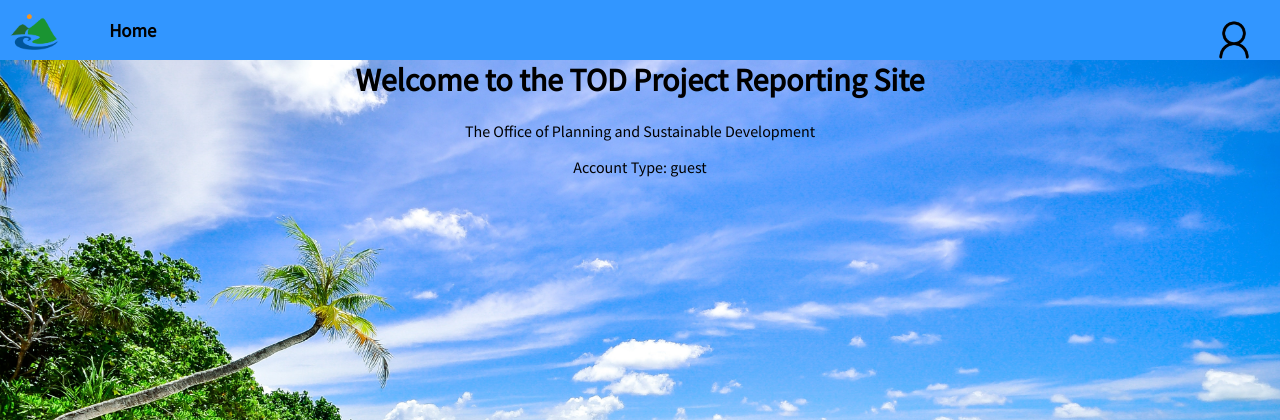
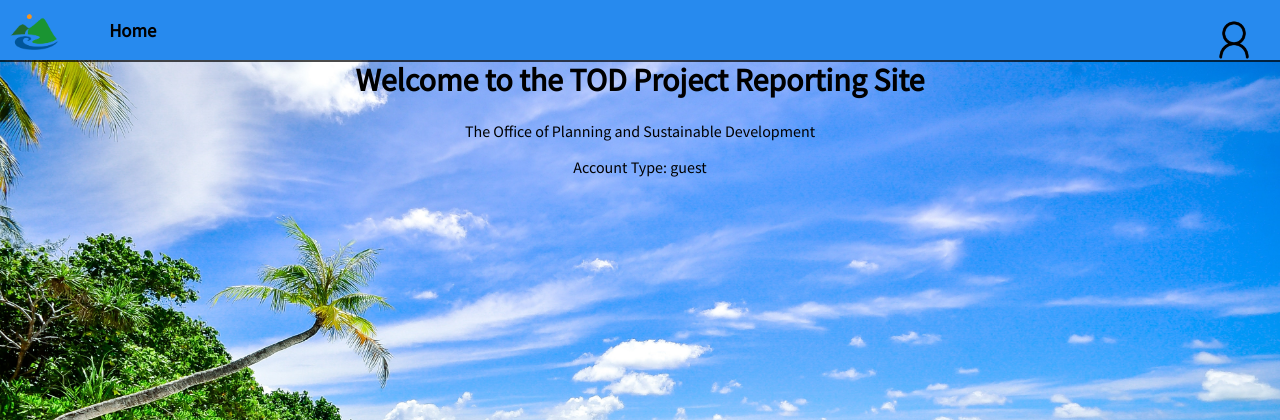
Before and after one commit to nooyh/MeneDevs, a Node server app: page / in a window 1280 px wide. Shown: the top 420 px of the page. Run offline with Node 20, Linux system fonts and the light colour scheme; some libraries are stand-ins or nearby versions.

Commit message:
Updated navbar
Jeremiah
- Used a darker blue
- Put a nice black divider on the bottom

Co-Authored-By: JT <64624898+BannaDanna@users.noreply.github.com>

```diff
--- a/public/stylesheets/style.css
+++ b/public/stylesheets/style.css
@@ -40,7 +40,7 @@ body {
 #bar {
     display: flex;
     gap: 25px;
-    background-color: rgb(50, 150, 255);
+    background-color: #278AEE;
     padding-left: 10px;
     padding-right: 10px;
 }
@@ -84,3 +84,10 @@ body {
     top: -5px;
     cursor: pointer;
 }
+
+#divider {
+    position: relative;
+    height: 2px;
+    background-color: rgba(0, 0, 0, 0.7);
+    top: -20px;
+}
--- a/views/admin-edit.ejs
+++ b/views/admin-edit.ejs
@@ -16,6 +16,7 @@
         <div id="bar">
             <img id="hidotLogo" height="40px" src="/images/logo.jpg" />
         </div>
+        <h1 id="divider"></h1>
     </section>
     <div style="margin-top: 60px;"></div>
 
--- a/views/admin-logs.ejs
+++ b/views/admin-logs.ejs
@@ -11,10 +11,12 @@
 </head>
 
 <body>
+    <!-----Navigation Bar----->
     <section id="nav-bar" class="no-touch">
         <div id="bar">
             <img id="hidotLogo" height="40px" src="/images/logo.jpg" />
         </div>
+        <h1 id="divider"></h1>
     </section>
     <div style="margin-top: 60px;"></div>
 
--- a/views/agency-form.ejs
+++ b/views/agency-form.ejs
@@ -11,10 +11,12 @@
 </head>
 
 <body>
+    <!-----Navigation Bar----->
     <section id="nav-bar" class="no-touch">
         <div id="bar">
             <img id="hidotLogo" height="40px" src="/images/logo.jpg" />
         </div>
+        <h1 id="divider"></h1>
     </section>
     <div style="margin-top: 60px;"></div>
 
--- a/views/agency-reports.ejs
+++ b/views/agency-reports.ejs
@@ -16,6 +16,7 @@
         <div id="bar">
             <img id="hidotLogo" height="40px" src="/images/logo.jpg" />
         </div>
+        <h1 id="divider" style="top: -42px;"></h1>
     </section>
     <div style="margin-top: 60px;"></div>
 
--- a/views/error.ejs
+++ b/views/error.ejs
@@ -15,6 +15,7 @@
         <div id="bar">
             <img id="hidotLogo" height="40px" src="/images/logo.jpg" />
         </div>
+        <h1 id="divider"></h1>
     </section>
     <div style="margin-top: 60px;"></div>
 
--- a/views/index.ejs
+++ b/views/index.ejs
@@ -15,6 +15,7 @@
         <div id="bar">
             <img id="hidotLogo" height="40px" src="/images/logo.jpg" />
         </div>
+        <h1 id="divider"></h1>
     </section>
     <div style="margin-top: 60px;"></div>
 
--- a/views/login.ejs
+++ b/views/login.ejs
@@ -16,6 +16,7 @@
         <div id="bar">
             <img id="hidotLogo" height="40px" src="/images/logo.jpg" />
         </div>
+        <h1 id="divider"></h1>
     </section>
     <div style="margin-top: 60px;"></div>
 
--- a/views/profile.ejs
+++ b/views/profile.ejs
@@ -9,12 +9,14 @@
     <link rel="stylesheet" href="/stylesheets/profile.css">
     <title>Document</title>
 </head>
-<!-- TO DO: PLEASE FIX PROFILE TYPE BECAUSE I WAS ON THE AGENCY FORM PAGE, CLICKED ON THE ACCOUNT AND IT SAY MY ACCOUNT TYPE WAS ADMIN. PLS FIX - JACOB-->
+
 <body>
+    <!-----Navigation Bar----->
     <section id="nav-bar" class="no-touch">
         <div id="bar">
             <img id="hidotLogo" height="40px" src="/images/logo.jpg" />
         </div>
+        <h1 id="divider"></h1>
     </section>
     <div style="margin-top: 60px;"></div>
 
```
